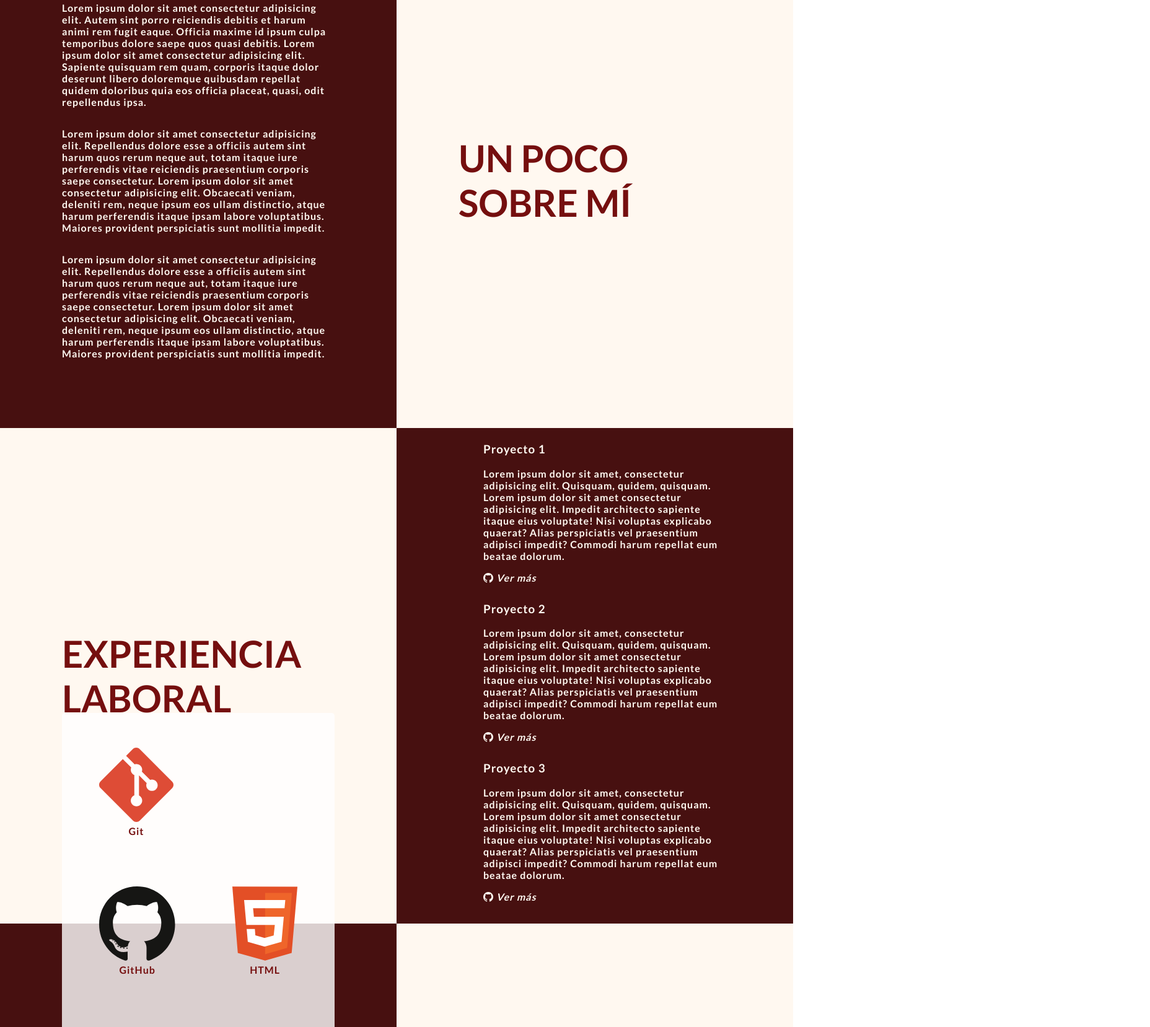
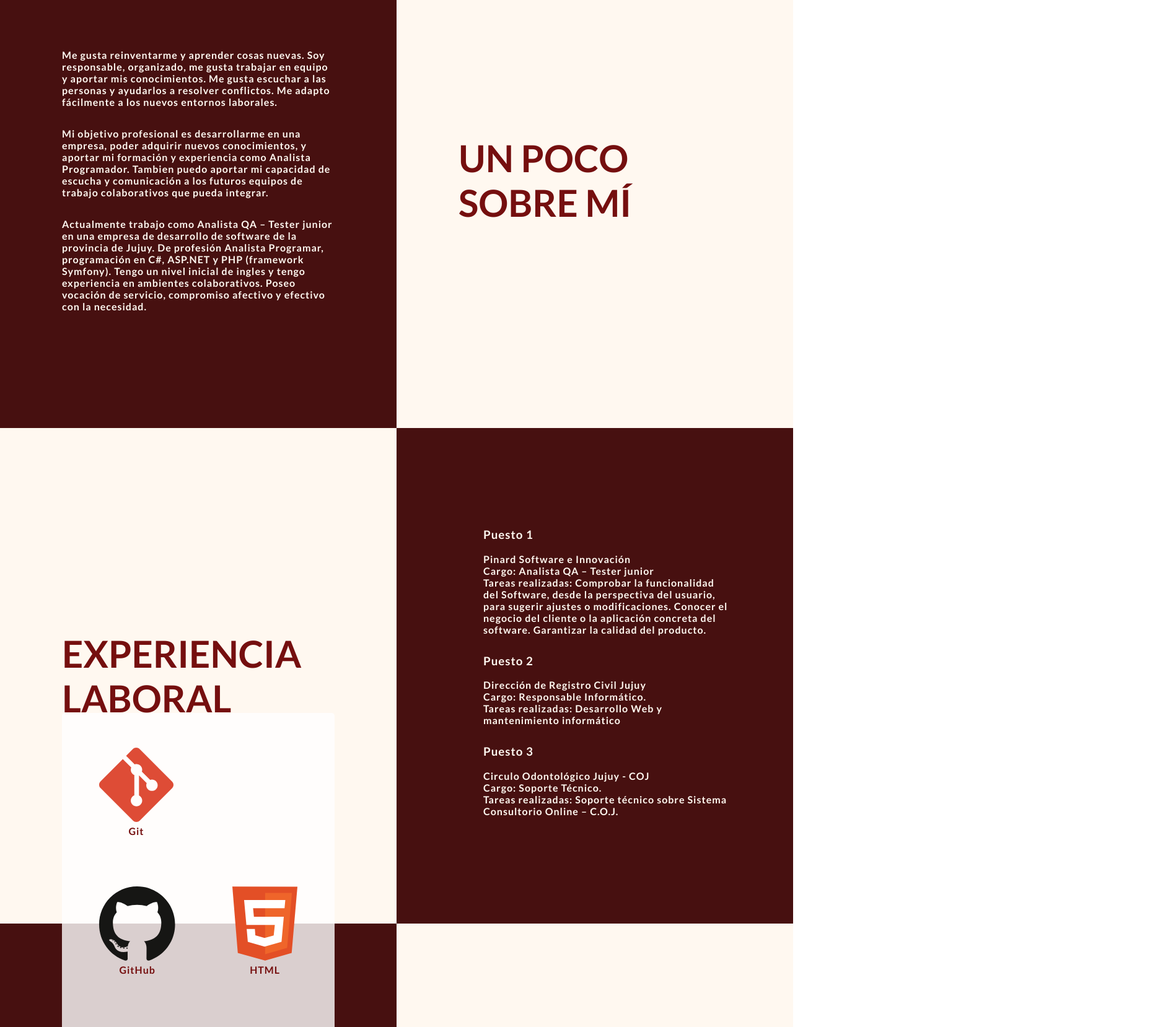
Before and after one commit to sebas1748/portfolio-template, a plain HTML site: page index.html in a window 1280 px wide. Shown: the part 909-2567 px from the top of the page at 62% size, 1856 px wide, since content can reach past the window. Drawn offline with nearby package versions, Linux system fonts and the light colour scheme.

Commit message:
nueva actualizacion de datos personales

```diff
--- a/index.html
+++ b/index.html
@@ -37,26 +37,23 @@
   <section id="home" class="content">
     <div class="half-section">
       <div class="avatar-container">
-        <img src="./assets/guitarra.png" alt="avatar">
-        <h3>"Te suena esta rolita..."</h3>
+        <img src="./assets/compu.png" alt="avatar">
+        <h3>"Bienvenido a mi perfil"</h3>
       </div>
 
     </div>
     <div class="half-section text-section">
       <div class="introduction">
-        <h1 class="title">Hola!, <br> Soy Sebastian Cruz - Rama de Conflicto</h1>
+        <h1 class="title">Hola!, <br> Soy Sebastian Cruz</h1>
         <ul class="socials">
-
-          <li><a class="socials-icon" href=""><i class="bi bi-github"></i></a></li>
-          <li><a class="socials-icon" href=""><i class="bi bi-linkedin"></i></a></li>
-          <li><a class="socials-icon" href=""><i class="bi bi-twitter"></i></a></li>
-          <li><a class="socials-icon" href="https://www.facebook.com/sebas.cruz.39"><i class="bi bi-facebook"></i></a>
-          </li>
-          <li><a class="socials-icon" href=""><i class="bi bi-instagram"></i></a></li>
+          <li><a class="socials-icon" href="https://github.com/sebas1748/portfolio-template" target="_blank"><i class="bi bi-github"></i></a></li>
+          <li><a class="socials-icon" href="https://www.linkedin.com/in/sebastian-cruz-58788818b/" target="_blank"><i class="bi bi-linkedin"></i></a></li>
+          <li><a class="socials-icon" href=""><i class="bi bi-twitter" target="_blank"></i></a></li>
+          <li><a class="socials-icon" href="https://www.facebook.com/sebas.cruz.39" target="_blank"><i class="bi bi-facebook"></i></a></li>
+          <li><a class="socials-icon" href=""><i class="bi bi-instagram" target="_blank"></i></a></li>
         </ul>
-
-        <p class="description">+15 años de experiencia trabajando en aplicaciones de alta escala. <br> Déjame contarte
-          un poco de mí, sigue deslizando!</p>
+        <p class="description"> Analista Programador Universitario - Tester QA. <br>
+          Déjame contarte un poco de mí, sigue deslizando!</p>
       </div>
 
     </div>
@@ -65,26 +62,16 @@
   <section id="about" class="content">
     <aside class="half-section text-section">
       <p>
-        Lorem ipsum dolor sit amet consectetur adipisicing elit. Autem sint porro reiciendis debitis et harum animi rem
-        fugit eaque. Officia maxime id ipsum culpa temporibus dolore saepe quos quasi debitis.
-        Lorem ipsum dolor sit amet consectetur adipisicing elit. Sapiente quisquam rem quam, corporis itaque dolor
-        deserunt libero doloremque quibusdam repellat quidem doloribus quia eos officia placeat, quasi, odit repellendus
-        ipsa.
+        Me gusta reinventarme y aprender cosas nuevas. Soy responsable, organizado, me gusta trabajar en equipo y aportar mis conocimientos.
+        Me gusta escuchar a las personas y ayudarlos a resolver conflictos. Me adapto fácilmente a los nuevos entornos laborales.
       </p>
       <p>
-        Lorem ipsum dolor sit amet consectetur adipisicing elit. Repellendus dolore esse a officiis autem sint harum
-        quos rerum neque aut, totam itaque iure perferendis vitae reiciendis praesentium corporis saepe consectetur.
-        Lorem ipsum dolor sit amet consectetur adipisicing elit. Obcaecati veniam, deleniti rem, neque ipsum eos ullam
-        distinctio, atque harum perferendis itaque ipsam labore voluptatibus. Maiores provident perspiciatis sunt
-        mollitia impedit.
+        Mi objetivo profesional es desarrollarme en una empresa, poder adquirir nuevos conocimientos, y aportar mi formación y experiencia
+        como Analista Programador. Tambien puedo aportar mi capacidad de escucha y comunicación a los futuros equipos de trabajo colaborativos que pueda integrar.
       </p>
       <p>
-        Lorem ipsum dolor sit amet consectetur adipisicing elit. Repellendus dolore esse a officiis autem sint harum
-        quos rerum neque aut, totam itaque iure perferendis vitae reiciendis praesentium corporis saepe consectetur.
-        Lorem ipsum dolor sit amet consectetur adipisicing elit. Obcaecati veniam, deleniti rem, neque ipsum eos ullam
-        distinctio, atque harum perferendis itaque ipsam labore voluptatibus. Maiores provident perspiciatis sunt
-        mollitia impedit.
-
+        Actualmente trabajo como Analista QA – Tester junior en una empresa de desarrollo de software de la provincia de Jujuy. De profesión
+        Analista Programar, programación en C#, ASP.NET y PHP (framework Symfony). Tengo un nivel inicial de ingles y tengo experiencia en ambientes colaborativos. Poseo vocación de servicio, compromiso afectivo y efectivo con la necesidad.
       </p>
     </aside>
     <aside class="half-section title-section">
@@ -99,41 +86,38 @@
     <aside class="half-section text-section">
         <ul class="project-list">
           <li>
-          <h3>Proyecto 1</h3>
+            <h3>Puesto 1 </h3>
             <p>
-            Lorem ipsum dolor sit amet, consectetur adipisicing elit.
-            Quisquam, quidem, quisquam.
-            Lorem ipsum dolor sit amet consectetur adipisicing elit. Impedit architecto sapiente itaque eius voluptate!
-            Nisi voluptas explicabo quaerat? Alias perspiciatis vel praesentium adipisci impedit? Commodi harum repellat
-            eum beatae dolorum.
+              Pinard Software e Innovación </br>
+              <strong>Cargo: </strong> Analista QA – Tester junior </br>
+              <strong>Tareas realizadas: </strong> Comprobar la funcionalidad del Software, desde la perspectiva del usuario,
+              para sugerir ajustes o modificaciones. Conocer el negocio del cliente o la aplicación concreta
+              del software. Garantizar la calidad del producto.
             </p>
-          <a class="project-link" href="#"><i class="bi bi-github"></i> Ver más</a>
+            <!--<a class="project-link" href="#"><i class="bi bi-github"></i> Ver más</a>-->
           </li>
           <li>
-          <h3>Proyecto 2</h3>
+            <h3>Puesto 2</h3>
             <p>
-            Lorem ipsum dolor sit amet, consectetur adipisicing elit.
-            Quisquam, quidem, quisquam.
-            Lorem ipsum dolor sit amet consectetur adipisicing elit. Impedit architecto sapiente itaque eius voluptate!
-            Nisi voluptas explicabo quaerat? Alias perspiciatis vel praesentium adipisci impedit? Commodi harum repellat
-            eum beatae dolorum.
+                Dirección de Registro Civil Jujuy </br>
+                <strong>Cargo: </strong> Responsable Informático. </br>
+                <strong>Tareas realizadas: </strong> Desarrollo Web y mantenimiento informático
             </p>
-          <a class="project-link" href="#"><i class="bi bi-github"></i> Ver más</a>
+            <!--<a class="project-link" href="#"><i class="bi bi-github"></i> Ver más</a>-->
           </li>
           <li>
-          <h3>Proyecto 3</h3>
+            <h3>Puesto 3</h3>
             <p>
-            Lorem ipsum dolor sit amet, consectetur adipisicing elit.
-            Quisquam, quidem, quisquam.
-            Lorem ipsum dolor sit amet consectetur adipisicing elit. Impedit architecto sapiente itaque eius voluptate!
-            Nisi voluptas explicabo quaerat? Alias perspiciatis vel praesentium adipisci impedit? Commodi harum repellat
-            eum beatae dolorum.
+              Circulo Odontológico Jujuy - COJ </br>
+              <strong>Cargo: </strong> Soporte Técnico. </br>
+              <strong>Tareas realizadas: </strong> Soporte técnico sobre Sistema Consultorio Online – C.O.J.
             </p>
-          <a class="project-link" href="#"><i class="bi bi-github"></i> Ver más</a>
+            <!--<a class="project-link" href="#"><i class="bi bi-github"></i> Ver más</a>-->
           </li>
         </ul>
     </aside>
   </section>
+
   <section id="technologies" class="content">
     <aside class="half-section text-section">
       <div class="tech-icons-container">
@@ -182,10 +166,13 @@
       <h2>Tecnologías que manejo</h2>
     </aside>
   </section>
+
   <section id="contact" class="content">
+
     <aside class="half-section title-section">
       <h2>Envíame un mensaje y charlemos!</h2>
     </aside>
+
     <aside class="half-section text-section">
       <form action="">
         <label for="name">Nombre</label>
@@ -195,9 +182,6 @@
         <label for="message">Mensaje</label>
         <textarea class="input-field" name="message" id="message" cols="30" rows="10"></textarea>
         <input class="btn-send-message" type="submit" value="Enviar">
-    </aside>
-    <aside class="half-section title-section">
-      <h2>Envíame un mensaje y charlemos!</h2>
     </aside>
   </section>
 
@@ -211,13 +195,11 @@
         <li><a class="socials-icon" href=""><i class="bi bi-instagram"></i></a></li>
       </ul>
     </div>
-
       <div class="footer-section-container">
         <p>
-        &copy; 2022 - <a class="footer-link" href="https://www.linkedin.com">Nombre y Apellido</a>
+          &copy; 2022 - <a class="footer-link" href="https://www.linkedin.com/in/sebastian-cruz-58788818b/">Sebastian Gerardo Cruz</a>
         </p>
       </div>
-
   </footer>
 </body>
 
```
Lines whose indentation alone changed are shown as unchanged.
